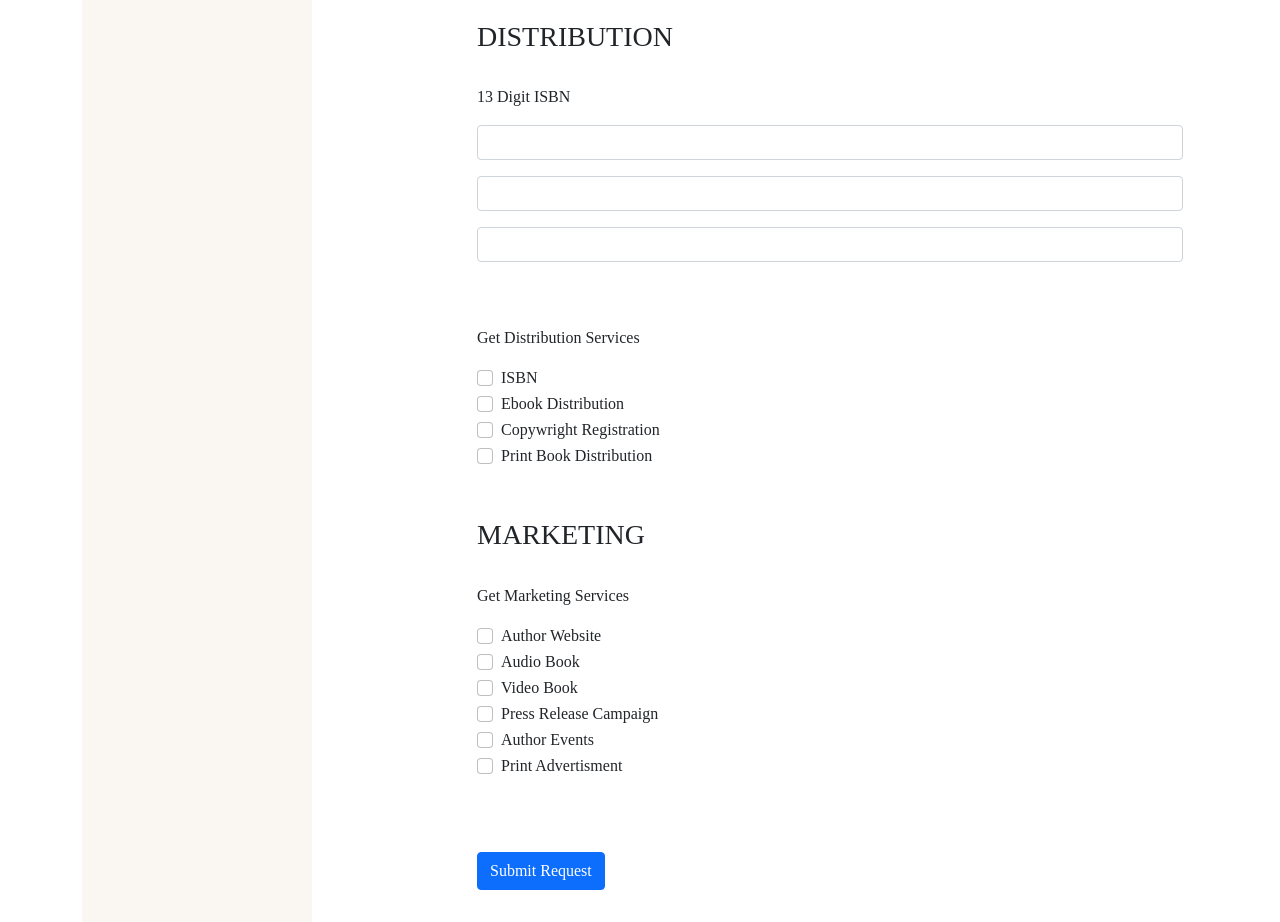
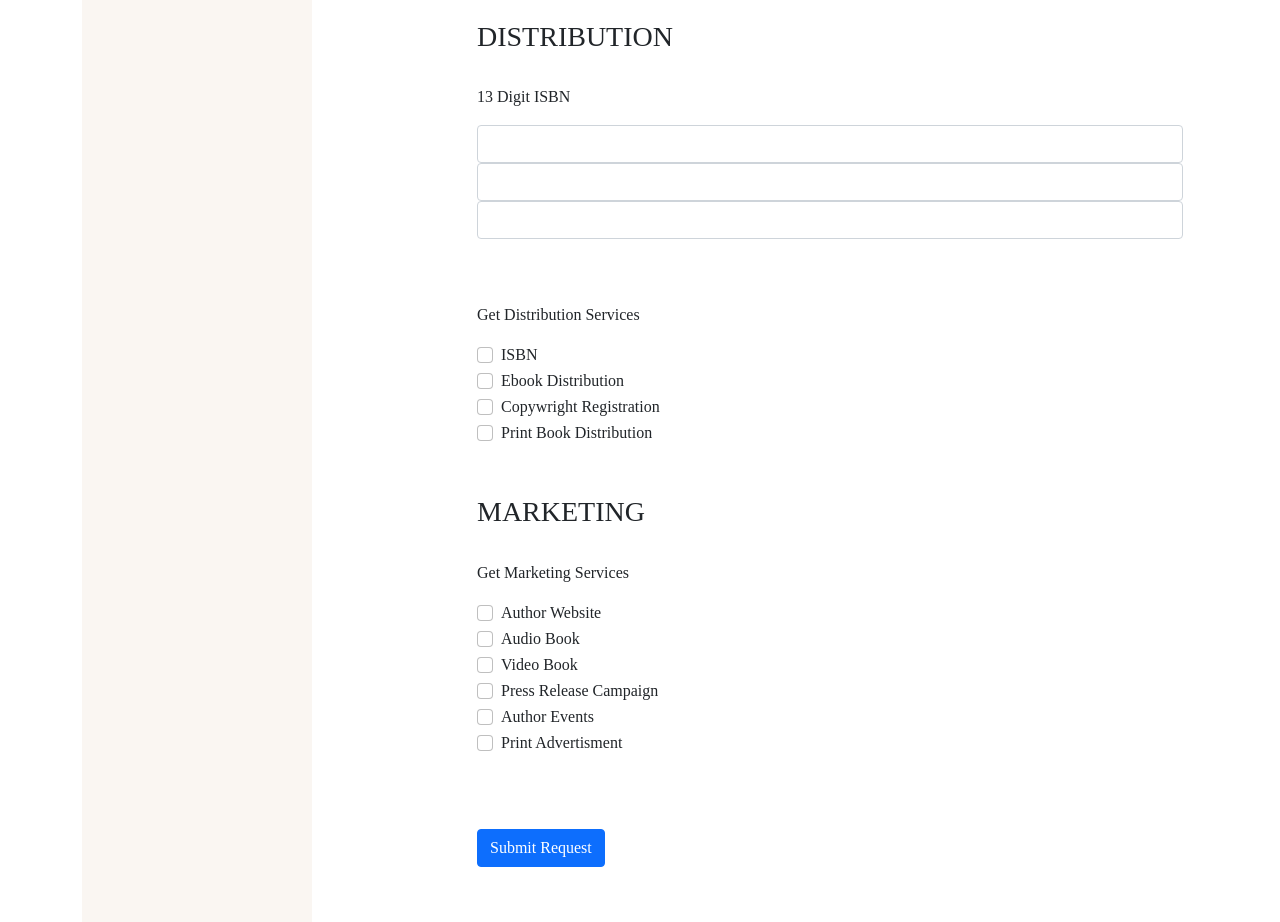
Before and after one commit to poloyacero/publish-web, a Next.js app: page /dashboard/propkg in a window 1280 px wide. Shown: the part 2420-3342 px from the top of the page. Built offline with nearby package versions, Linux system fonts and the light colour scheme; a web font is replaced by a local one.

Commit message:
add pages back

```diff
--- a/components/Dashboard/forms.tsx
+++ b/components/Dashboard/forms.tsx
@@ -280,9 +280,9 @@ const Dforms = ({ ...props }: FormProps) => {
           <br/>
           <p>13 Digit ISBN</p>
           <Form.Group>
-          <Form.Control className={styleIn.createinput} type="text" defaultValue=" "/>
-          <Form.Control className={styleIn.createinput} type="text" defaultValue=" "/>
-          <Form.Control className={styleIn.createinput} type="text" defaultValue=" "/>
+          <Form.Control  type="text" defaultValue=" "/>
+          <Form.Control  type="text" defaultValue=" "/>
+          <Form.Control  type="text" defaultValue=" "/>
           </Form.Group>
 
           <br></br><br></br>
@@ -356,7 +356,7 @@ const Dforms = ({ ...props }: FormProps) => {
 
               <Form.Group>
                 <br/> <br/> <br/>
-              <Button className={styles.submitbutton}>Submit Request</Button>
+              <Button>Submit Request</Button>
               <br/> <br/> <br/>
               </Form.Group>
               </>
```
